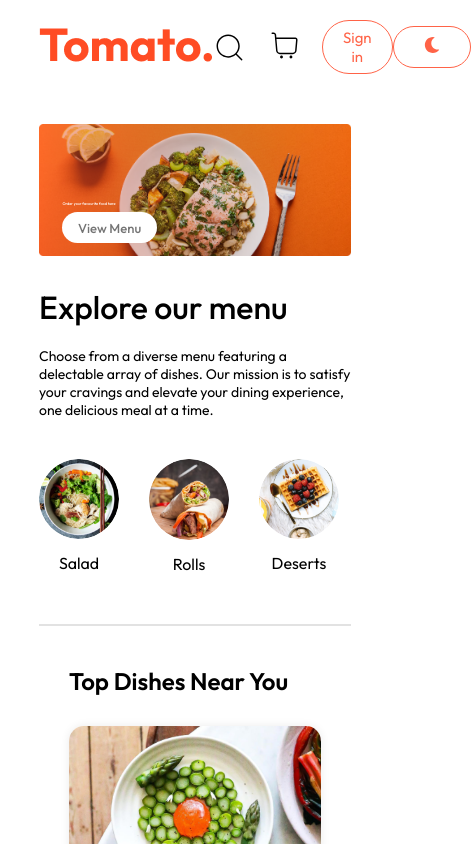
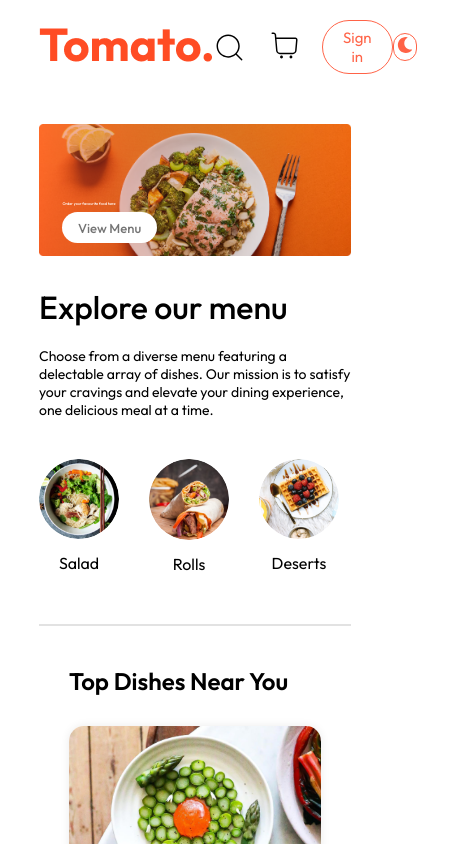
Before and after one commit to pratibha456/Food-Del-App, a React (Vite) app in the folder Frontend/: page / in a window 390 px wide. Shown: the top 844 px of the page, 471 px wide, since content can reach past the window. Built offline with nearby package versions, Linux system fonts and the light colour scheme.

Commit message:
device responsive

```diff
--- a/Frontend/src/components/Navbar/Navbar.css
+++ b/Frontend/src/components/Navbar/Navbar.css
@@ -66,7 +66,7 @@
   min-height: 35px;
 }
 
-.navbar-right .search-ic{
+.navbar-right .search-ic {
   position: relative;
   min-width: 35px;
   min-height: 35px;
@@ -93,11 +93,14 @@
   .navbar-right {
     gap: 22px;
   }
-  .navbar-right img {
+  .navbar-right .search-ic {
     width: 22px;
   }
   .navbar-right button {
     padding: 8px 25px;
+  }
+  .navbar button {
+    padding: 0.2rem;
   }
 }
 
@@ -112,12 +115,15 @@
   .navbar-right {
     gap: 20px;
   }
-  .navbar-right img {
+  .navbar-right .search-ic {
     width: 20px;
   }
   .navbar-right button {
     padding: 7px 20px;
     font-size: 15px;
+  }
+  .navabr button{
+    font-size: 1.25rem;
   }
 }
 
--- a/Frontend/src/index.css
+++ b/Frontend/src/index.css
@@ -45,6 +45,8 @@ a{
   color: tomato;
 }
 
+
+
 @keyframes fadeIn{
   0%{
     opacity: 0;
```
